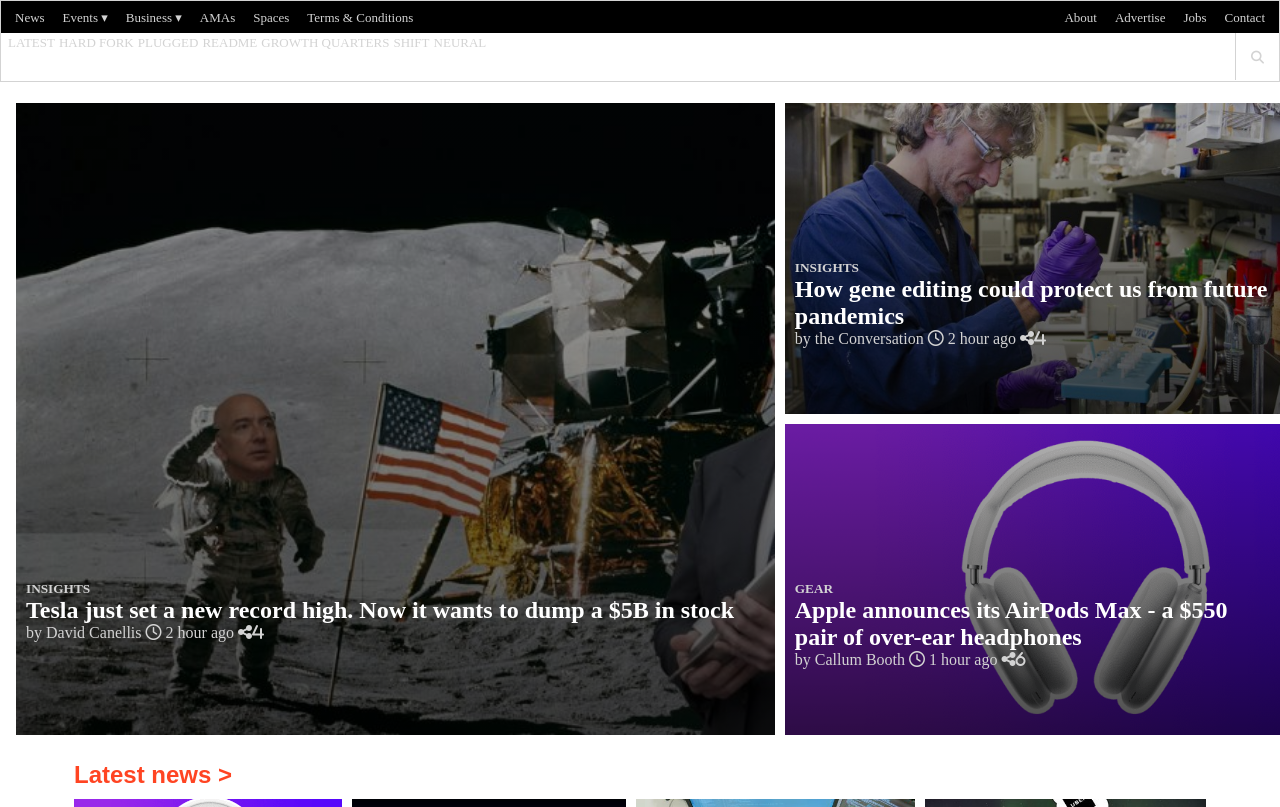
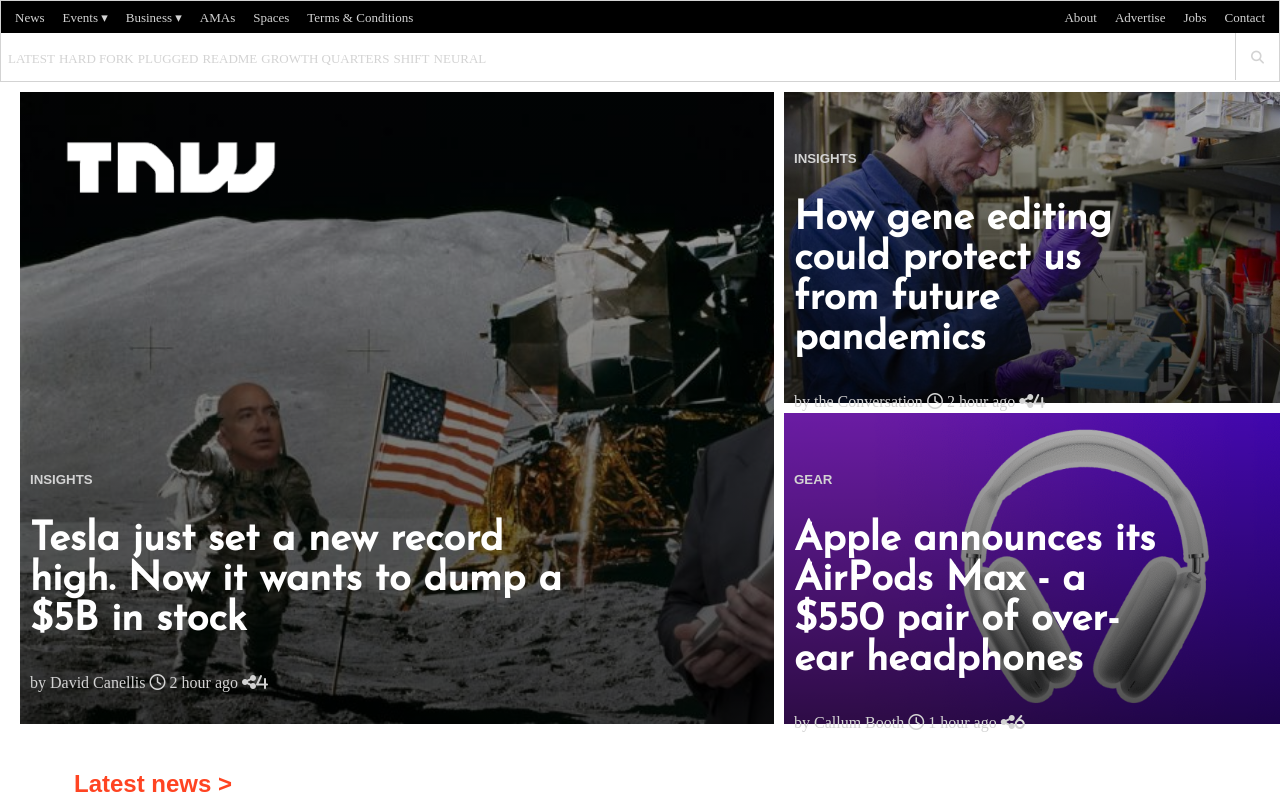
Before and after one commit to widzthedvloper/TNW-C, a plain HTML site: page index.html in a window 1280 px wide. Drawn offline with Linux system fonts and the light colour scheme.

Commit message:
add font and font style and fix spacing in the second navbar

```diff
--- a/index.html
+++ b/index.html
@@ -6,6 +6,8 @@
   <meta name="viewport" content="width=device-width, initial-scale=1.0">
   <meta http-equiv="X-UA-Compatible" content="ie=edge">
   <link rel="stylesheet" href="style.css">
+  <link rel="preconnect" href="https://fonts.gstatic.com">
+  <link href="https://fonts.googleapis.com/css2?family=Josefin+Sans&display=swap" rel="stylesheet">
   <script src="https://kit.fontawesome.com/a076d05399.js"></script>
   <title>Document</title>
 </head>
@@ -86,6 +88,9 @@
     <div class="first-grid">
       <div class="first-foto foto-grid">
         <div class="gradient">
+          <div class="logo-first-grid">
+            <img src="assets/TNW_logo_transparent.png" alt="logo of the page">
+          </div>
           <div class="container-text">
             <h5>
               <a href="#" class="top-link">INSIGHTS</a>
--- a/style.css
+++ b/style.css
@@ -1,8 +1,3 @@
-* {
-  margin: 0;
-  padding: 0;
-}
-
 body {
   margin: 0;
   overflow: hidden;
@@ -10,6 +5,30 @@ body {
 
 a {
   text-decoration: none;
+}
+
+h2 {
+  font-family: 'Josefin Sans', sans-serif;
+  font-style: normal;
+}
+
+h5 {
+  font-family: Shentox, sans-serif;
+}
+
+.logo img {
+  display: block;
+  width: 70%;
+  margin: auto;
+}
+
+.main .footer .black-footer p img {
+  height: 9px;
+  max-width: 100%;
+}
+
+.first-grid .first-foto .gradient .logo-first-grid img {
+  width: 40%;
 }
 
 .flex-center {
@@ -21,12 +40,6 @@ a {
   width: 100%;
   background-color: #000;
   text-align: center;
-}
-
-.logo img {
-  display: block;
-  width: 70%;
-  margin: auto;
 }
 
 .black-nav {
@@ -224,11 +237,6 @@ a {
   margin: 0 auto;
   color: #fff;
   font-size: 14px;
-}
-
-.main .footer .black-footer p img {
-  height: 9px;
-  max-width: 100%;
 }
 
 .program {
@@ -465,8 +473,23 @@ a {
 /* style for small screen */
 
 @media only screen and (max-width: 767px) {
+  * {
+    margin: 0;
+    padding: 0;
+  }
+
   .black-nav,
   .white-nav .menu-white .tnw {
+    display: none;
+  }
+
+  .first-grid .foto-grid .gradient .container-text h2 {
+    font-style: normal;
+    font-weight: bolder;
+    font-size: 20px;
+  }
+
+  .first-grid .first-foto .gradient .logo-first-grid {
     display: none;
   }
 
@@ -762,11 +785,31 @@ a {
 /* style for tablet screen */
 
 @media only screen and (min-width: 768px) and (max-width: 1003px) {
+  * {
+    margin: 0;
+    padding: 0;
+  }
+
+  .first-grid .foto-grid .gradient .container-text h2 {
+    font-style: normal;
+    font-weight: bolder;
+    font-size: 30px;
+  }
+
+  .white-nav .menu-white ul {
+    margin-top: 10px;
+    list-style-type: none;
+  }
+
   .program {
     display: none;
   }
 
   .third-grid .six {
+    display: none;
+  }
+
+  .first-grid .first-foto .gradient .logo-first-grid {
     display: none;
   }
 
@@ -1024,10 +1067,6 @@ a {
     display: none;
   }
 
-  .white-nav .menu-white ul {
-    list-style-type: none;
-  }
-
   .white-nav .menu-white .icons li {
     border-left: 1px solid #d3d3d3;
     padding: 15px;
@@ -1043,6 +1082,37 @@ a {
 @media only screen and (min-width: 1004px) {
   .program {
     display: none;
+  }
+
+  h2 {
+    font-family: 'Josefin Sans', sans-serif;
+    font-style: normal;
+    font-size: 1.5rem;
+    font-weight: bold;
+  }
+
+  .container-text {
+    width: 95%;
+    margin: 0 auto;
+    height: 114px;
+    position: absolute;
+    padding-left: 10px;
+    bottom: 40px;
+  }
+
+  .first-grid .foto-grid .gradient .container-text {
+    width: 75%;
+    margin: 0 auto;
+    height: 114px;
+    position: absolute;
+    padding-left: 10px;
+    bottom: 160px;
+  }
+
+  .first-grid .foto-grid .gradient .container-text h2 {
+    font-style: normal;
+    font-weight: bolder;
+    font-size: 40px;
   }
 
   .logo {
@@ -1266,7 +1336,7 @@ a {
       "first first third";
     grid-gap: 10px;
     height: 632px;
-    margin: 1rem 1rem;
+    margin: 5px 20px;
   }
 
   .first-foto {
@@ -1293,13 +1363,4 @@ a {
     grid-area: third;
     position: relative;
   }
-
-  .container-text {
-    width: 95%;
-    margin: 0 auto;
-    height: 114px;
-    position: absolute;
-    padding-left: 10px;
-    bottom: 40px;
-  }
 }
```
